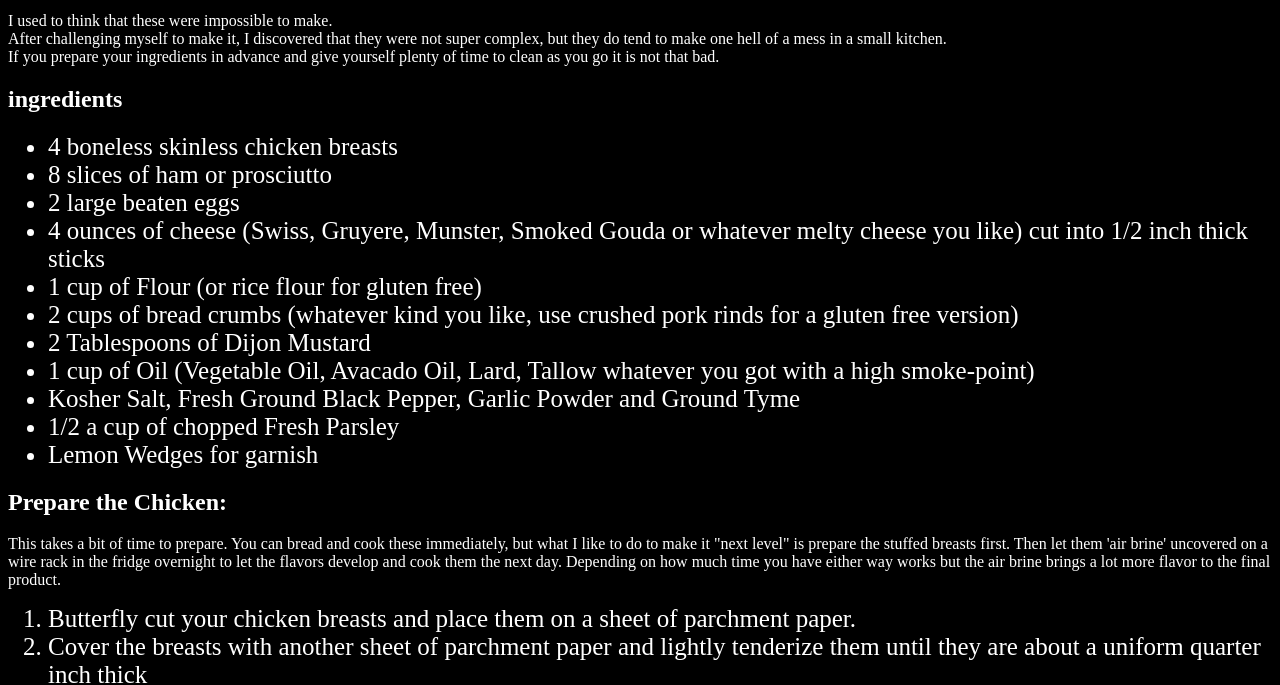
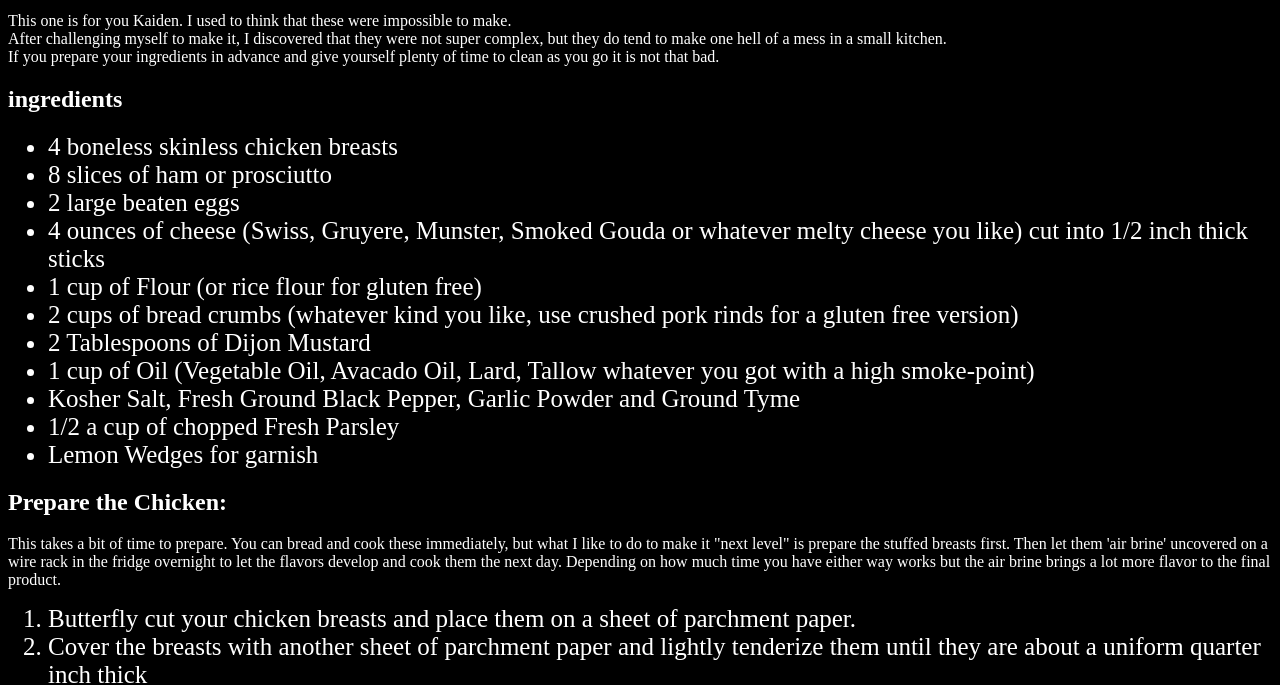
Before and after one commit to 7h3607h/odin-recipes, a plain HTML site: page recipes/chxcdb.html in a window 1280 px wide. Shown: the part 115-800 px from the top of the page. Drawn offline with Linux system fonts and the light colour scheme.

Commit message:
added personal note

```diff
--- a/recipes/chxcdb.html
+++ b/recipes/chxcdb.html
@@ -11,7 +11,7 @@
     <p> <h1>Chicken Cordon Bleu</h1></p>
    <img src="./images/chxcdb.jpg" alt="stuffed chicken" width="400">
    <h2>Description</h2>
-   <p>I used to think that these were impossible to make.<br>After challenging myself to make it, I discovered that they were not super complex, but they do tend to make one hell of a mess in a small kitchen.<br>If you prepare your ingredients in advance and give yourself plenty of time to clean as you go it is not that bad.</p>
+   <p>This one is for you Kaiden.  I used to think that these were impossible to make.<br>After challenging myself to make it, I discovered that they were not super complex, but they do tend to make one hell of a mess in a small kitchen.<br>If you prepare your ingredients in advance and give yourself plenty of time to clean as you go it is not that bad.</p>
    <p><h2>ingredients</h2></p>
     <p><ul>
         <li>4 boneless skinless chicken breasts</li>
```
